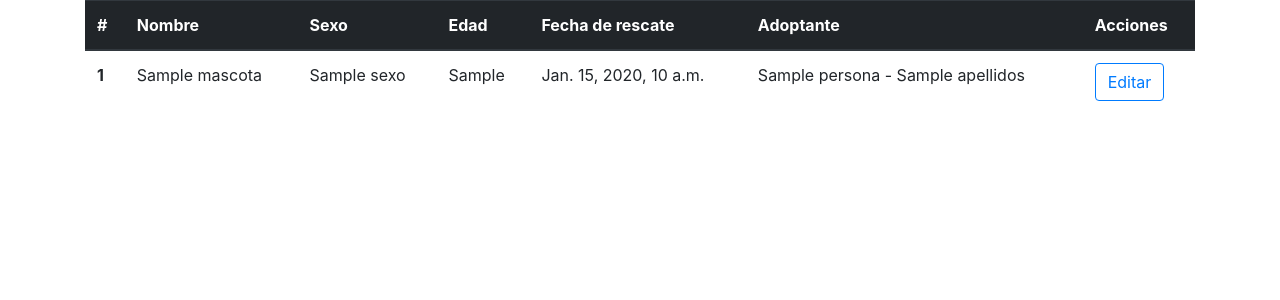
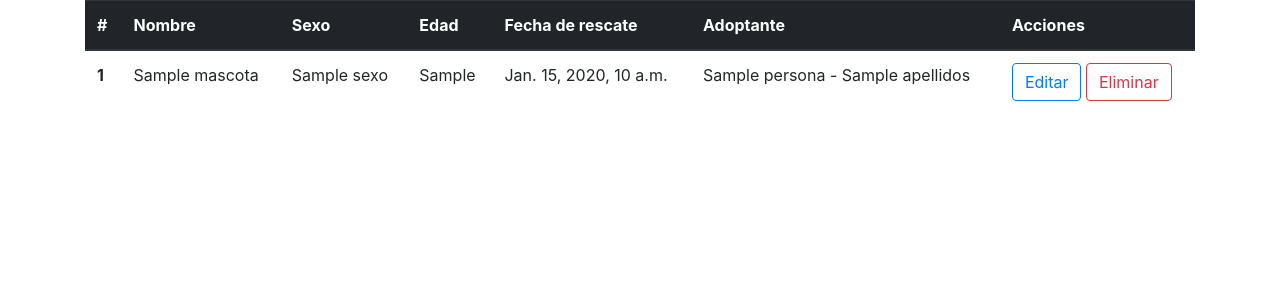
Before and after one commit to ecreyes/Curso-Django, a Django app: template templates/mascota/mascota_list.html in a window 1280 px wide. Shown: the part 56-356 px from the top of the page. Run offline with Django 3.2, Linux system fonts and the light colour scheme; the template is opened without the code that fills it: most values are stand-ins (such as "Sample title", 1, 10 or a date in 2020); some libraries are stand-ins or nearby versions.

Commit message:
ahora aparece un boton para eliminar una mascota

```diff
--- a/templates/mascota/mascota_list.html
+++ b/templates/mascota/mascota_list.html
@@ -26,6 +26,7 @@
 					<td>{{mascota.persona.nombre}} - {{mascota.persona.apellidos}}</td>
 					<td>
 						<a class="btn btn-outline-primary" href="{% url 'mascota:mascota_editar' mascota.id%}">Editar</a>
+						<a class="btn btn-outline-danger" href="{% url 'mascota:mascota_eliminar' mascota.id%}">Eliminar</a>
 					</td>
 				</tr>
 				{% endfor %}
```
